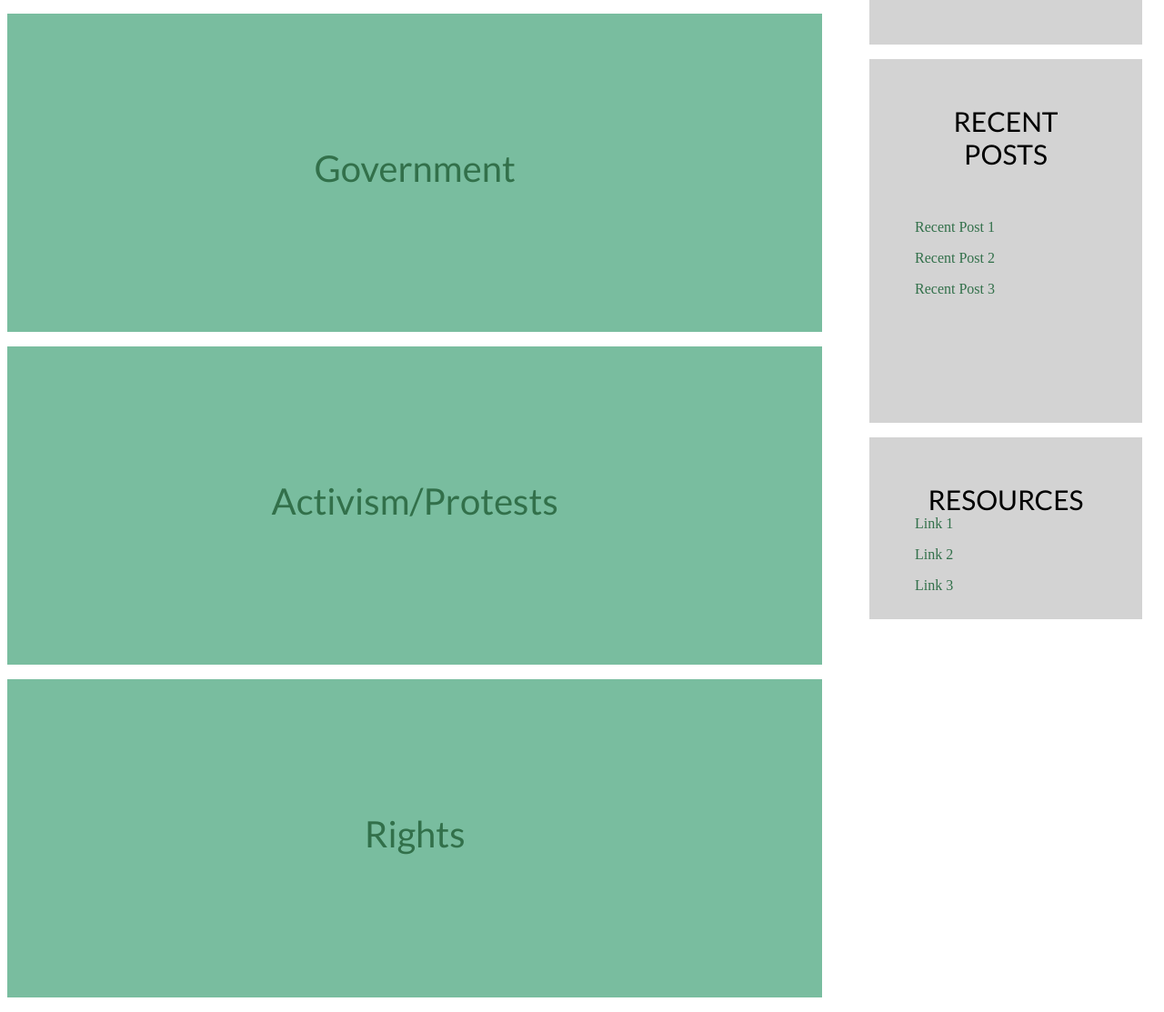
After one commit to isabelleaduste/my-first-blog, a Django app: page /blog/politicalhome.html/ in a window 1280 px wide. The commit adds this page. Shown: the part 611-1724 px from the top of the page at 91% size. Run offline with Django 3.2, Linux system fonts and the light colour scheme.

Commit message:
Added view and template for detailed blog post as well as CSS for the site.

```diff
--- a/blog/templates/blog/base.html
+++ b/blog/templates/blog/base.html
@@ -16,9 +16,12 @@
         <h1><a href="/">Isabelles Blog</a></h1>
     </div>
 
+    <a href="politicalhome.html">Political</a>
+    <p></p>
+    <a href="socialhome.html">Social</a>
+    <p></p>
     <a href="environmentalhome.html">Environmental</a>
     <p></p>
-    <a href="socialhomepage.html">Social</a>
 
     <div class="content container">
         <div class="row">
--- /dev/null
+++ b/blog/templates/blog/politicalhome.html
@@ -0,0 +1,233 @@
+<!DOCTYPE html!>
+<html>
+<head>
+<meta charset="utf-8">
+<title>political</title>
+<link href="https://fonts.googleapis.com/css?family=Lato" rel="stylesheet">
+<link href="https://fonts.googleapis.com/css?family=Questrial" rel="stylesheet">
+<style>
+header {
+	color: white;
+	background-color: #2D797F;
+	text-align: center;
+}
+
+h1 {
+	padding: 1;
+	font-size: 60px;
+	font-family: 'Questrial', sans-serif;
+}
+
+h2 {
+	padding: 1;
+	font-size: 30px;
+	font-family: 'Lato', sans-serif;
+}
+
+h3 {
+	padding: 7;
+	color: black;
+	background-color: lightgrey;
+	font-size: 30px;
+	font-family: 'Lato', sans-serif;
+}
+
+
+#content-container {
+	float:left;
+	width: 70%;
+
+}
+
+#subtopicdesc {
+	width: 90%;
+	height:250px;
+	background-image: url("https://68.media.tumblr.com/61728bf47e576f1631d1a88de4c8c9ea/tumblr_otrlj1M8l91v64ksyo1_1280.jpg");
+	background-size:cover;
+	padding:50px;
+	position: right;
+	text-align: center;
+	font-size: 20px;
+	font-family: 'Lato', sans-serif;
+
+}
+
+#subtopic1 {
+	width: 90%;
+	height:250px;
+	background-color: #79bd9f;
+	background-size:cover;
+	padding:50px;
+	position: right;
+	text-align: center;
+	font-size: 40px;
+	font-family: 'Lato', sans-serif;
+
+}
+
+
+#subtopic2 {
+	width: 90%;
+	height:250px;
+	background-color: #79bd9f;
+	background-size:cover;
+	padding:50px;
+	position: right;
+	text-align: center;
+	font-size: 40px;
+	font-family: 'Lato', sans-serif;
+
+}
+
+
+
+#subtopic3 {
+	width: 90%;
+	height:250px;
+	background-color: #79bd9f;
+	background-size:cover;
+	padding:50px;
+	position: right;
+	text-align: center;
+	font-size: 40px;
+	font-family: 'Lato', sans-serif;
+
+}
+
+#sidebar-container {
+	float:right;
+	width: 25%;
+
+}
+
+#title {
+	text-align: center;
+	font-size: 30px;
+	font-family: 'Lato', sans-serif;
+}
+
+#sidebar {
+	width:200px;
+	height:300px;
+	background-color: lightgrey;
+	background-size:cover;
+	padding:50px;
+	position: right;
+}
+
+#sidebar2 {
+	width:200px;
+	height:300px;
+	background-color: lightgrey;
+	background-size:cover;
+	padding:50px;
+	position: right;
+}
+
+#sidebar3 {
+	width:200px;
+	height:100px;
+	background-color: lightgrey;
+	background-size:cover;
+	padding:50px;
+	position: right;
+}
+
+a:link {
+    color: #32704a;
+    background-color: transparent;
+    text-decoration: none;
+}
+a:visited {
+    color: #32704a;
+    background-color: transparent;
+    text-decoration: none;
+}
+a:hover {
+    color: black;
+    background-color: transparent;
+    text-decoration: underline;
+}
+a:active {
+    color: #32704a;
+    background-color: transparent;
+    text-decoration: underline;
+}
+
+</style>
+</head>
+<body>
+
+<header>
+<h1>SEEDS</h1>
+<h2>Safety. Expression. Empowerment. Diversity. Speech. </h2>
+<h3>POLITICAL</h3>
+</header>
+
+<div id="content-container">
+	<div id="subtopicdesc">
+		<p></p>
+
+			<p>The politics of a country can define the way its citizens live. What is your opinion on the current state of your government? Do you have full access to all your rights? What are you destined to change?</p>
+	</p></div>
+<p></p>
+
+
+	<div id="subtopic1">
+			<br><br>
+
+			<a href="polisubtopic1.html">Government</a>
+	</p></div>
+<p></p>
+		<div id="subtopic2">
+			<br><br>
+
+			<a href="polisubtopic2.html">Activism/Protests</a>
+
+	</p></div>
+<p></p>
+		<div id="subtopic3">
+			<br><br>
+			<a href="polisubtopic3.html">Rights</a>
+
+	</p></div>
+	<p></p>
+	<p></p>
+</div>
+
+
+	<div id="sidebar-container">
+	<div id="sidebar">
+			<div id="title">TOP 3 POSTS</div>
+			<br><br><br>
+			<a href="http://seeds.pythonanywhere.com/">Top Post 1</a>
+			<p></p>
+			<a href="http://seeds.pythonanywhere.com/">Top Post 2</a>
+			<p></p>
+			<a href="http://seeds.pythonanywhere.com/">Top Post 3</a>
+
+	</p></div>
+    <p></p>
+    <div id="sidebar2">
+    		<div id="title">RECENT POSTS</div>
+    		<br><br><br>
+			<a href="http://seeds.pythonanywhere.com/">Recent Post 1</a>
+			<p></p>
+			<a href="http://seeds.pythonanywhere.com/">Recent Post 2</a>
+			<p></p>
+			<a href="http://seeds.pythonanywhere.com/">Recent Post 3</a>
+	</p></div>
+<p></p>
+
+    <div id="sidebar3">
+    		<div id="title">RESOURCES</div>
+			<a href="http://seeds.pythonanywhere.com//" target="_blank">Link 1</a>
+			<p></p>
+			<a href="http://seeds.pythonanywhere.com/" target="_blank">Link 2</a>
+			<p></p>
+			<a href="http://seeds.pythonanywhere.com/" target="_blank">Link 3</a>
+	</p></div>
+
+	</div>
+
+</html>
--- a/blog/urls.py
+++ b/blog/urls.py
@@ -7,6 +7,8 @@ urlpatterns = [
     url(r'^post/new/$', views.post_new, name='post_new'),
     url(r'^post/(?P<pk>\d+)/edit/$', views.post_edit, name='post_edit'),
     url(r'^environmentalhome.html/$', views.environmental, name='environmental'),
-    url(r'^socialhomepage.html/$', views.social, name='social'),
+    url(r'^socialhome.html/$', views.social, name='social'),
+    url(r'^politicalhome.html/$', views.political, name='political'),
+
 
 ]
--- a/blog/views.py
+++ b/blog/views.py
@@ -45,4 +45,7 @@ def environmental(request):
     return render(request, 'blog/environmentalhome.html', {})
 
 def social(request):
-    return render(request, 'blog/socialhomepage.html', {})
+    return render(request, 'blog/socialhome.html', {})
+
+def political(request):
+    return render(request, 'blog/politicalhome.html', {})
```
Also changed, not shown: blog/templates/blog/socialhome.html (renamed from blog/templates/blog/socialhomepage.html).
